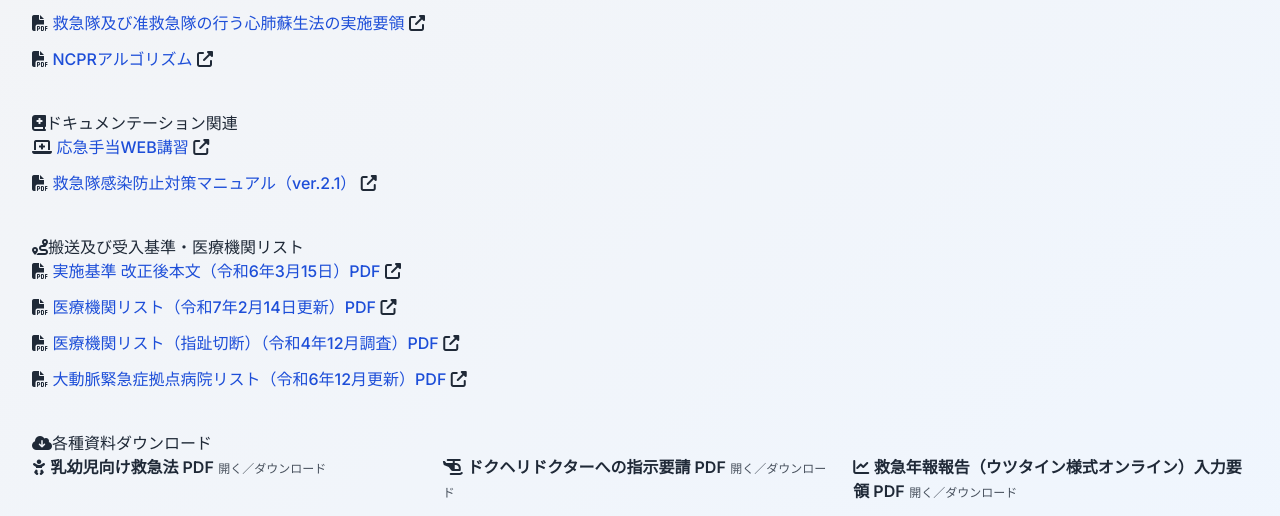
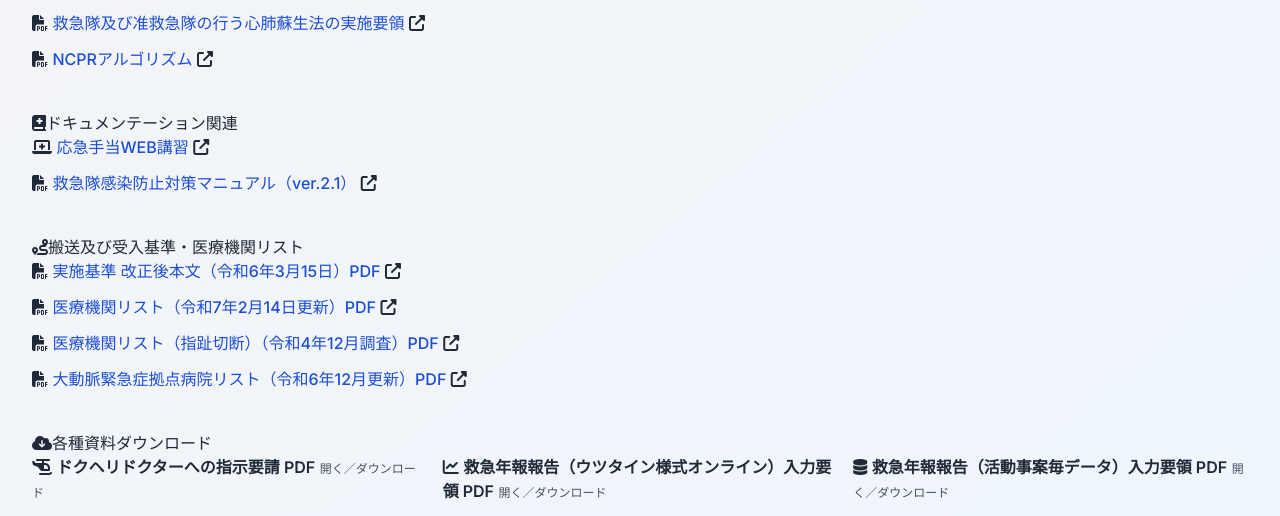
Before and after one commit to ryoji-ai/soja-protocols, a plain HTML site: page index.html in a window 1280 px wide. Shown: the part 253-769 px from the top of the page. Drawn offline with nearby package versions, Linux system fonts and the light colour scheme.

Commit message:
Update index.html
乳児向けを削除

```diff
--- a/index.html
+++ b/index.html
@@ -176,11 +176,6 @@
     <section id="download" class="section-card">
       <h2 class="section-title"><i class="fas fa-cloud-download-alt"></i>各種資料ダウンロード</h2>
       <div class="grid grid-cols-1 sm:grid-cols-2 lg:grid-cols-3 gap-4">
-        <a href="乳幼児向け救急法.pdf" target="_blank" rel="noopener noreferrer" class="download-link-card">
-          <i class="fas fa-baby"></i>
-          <span class="font-semibold">乳幼児向け救急法 PDF</span>
-          <span class="text-xs opacity-80 mt-1">開く／ダウンロード</span>
-        </a>
         <a href="ドクヘリドクターへの指示要請.pdf" target="_blank" rel="noopener noreferrer" class="download-link-card">
           <i class="fas fa-helicopter"></i>
           <span class="font-semibold">ドクヘリドクターへの指示要請 PDF</span>
```
